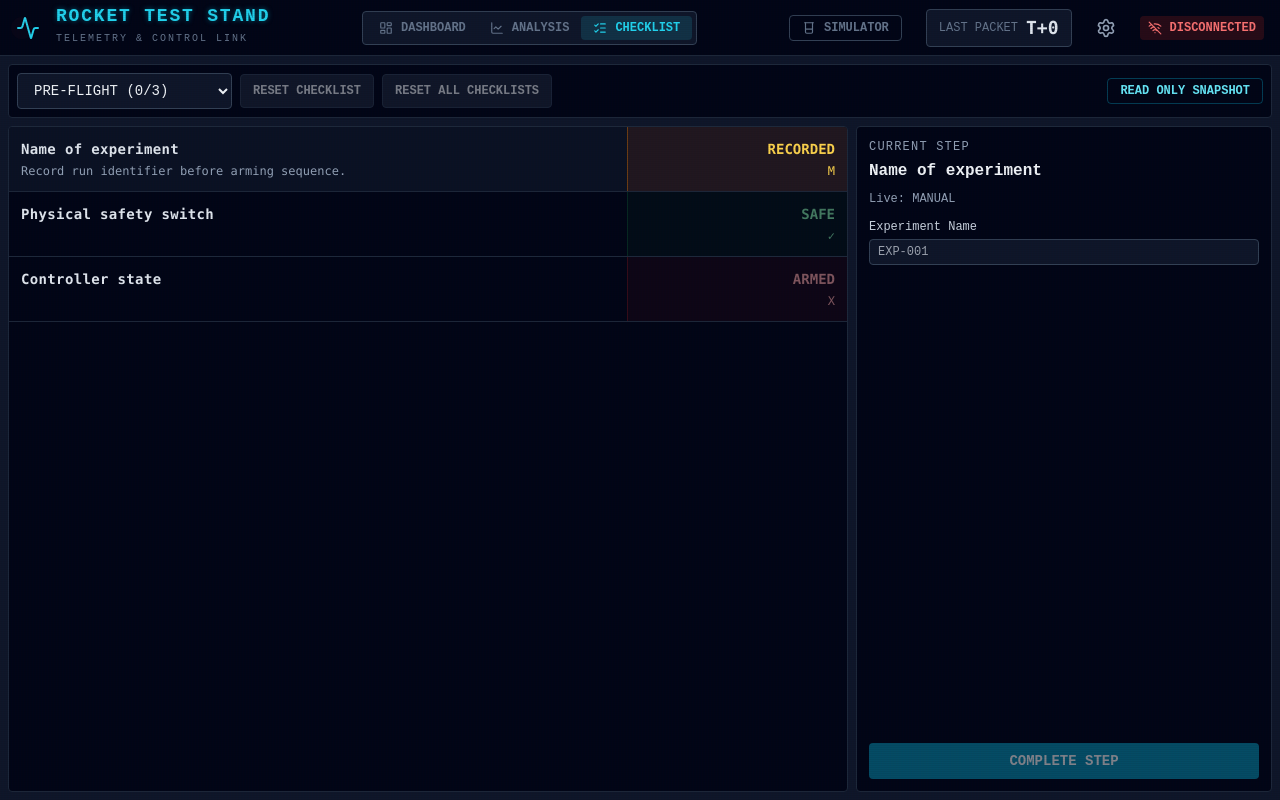
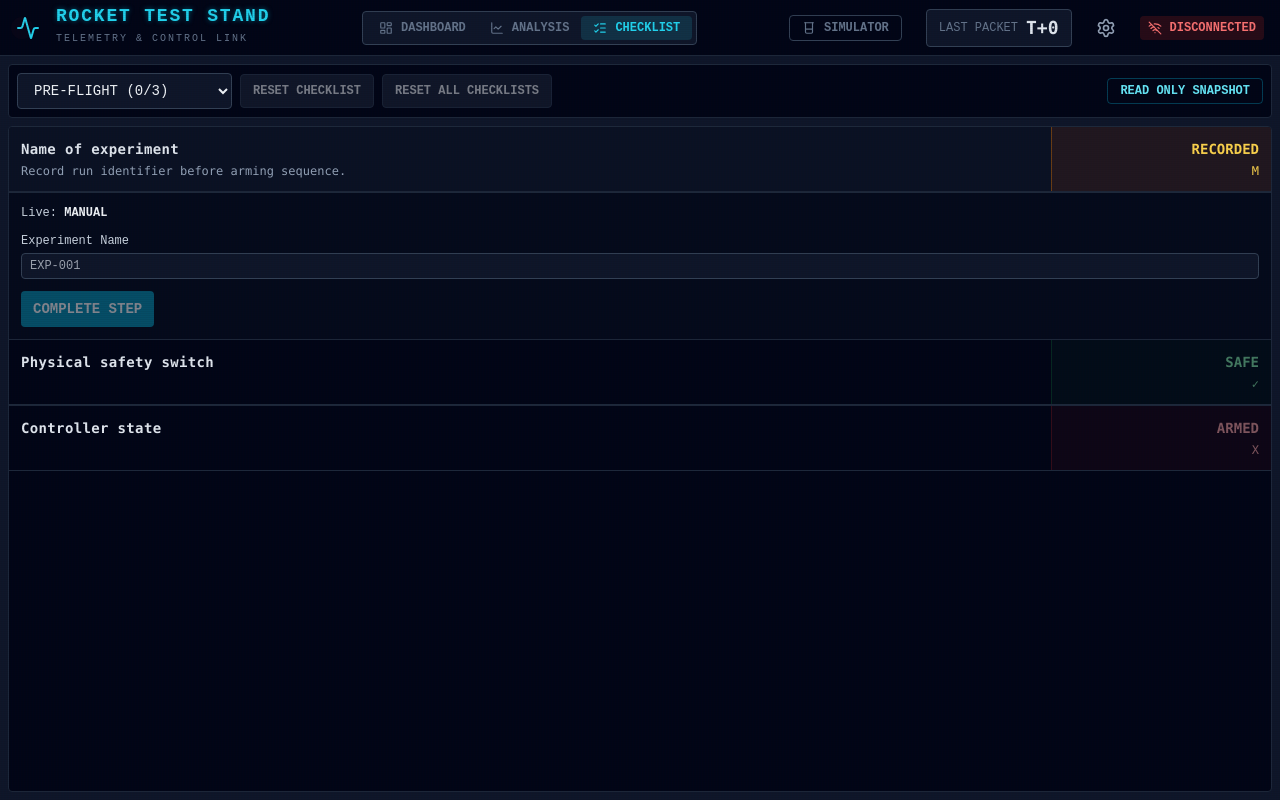
Before and after one commit to L0czek/rakieta, a React (Vite) app in the folder frontend/: page / in a window 1280 px wide. Both pictures are taken after a click on the button "CHECKLIST". Built offline with nearby package versions, Linux system fonts and the light colour scheme.

Commit message:
feat: inline current-step checklist controls

```diff
--- a/frontend/components/ChecklistView.tsx
+++ b/frontend/components/ChecklistView.tsx
@@ -1,4 +1,4 @@
-import React, { useMemo, useState } from 'react';
+import React, { useState } from 'react';
 
 import { ChecklistStepState, ChecklistSummary } from '@/hooks/useChecklistEngine';
 import { ChecklistMode, ChecklistContextValue } from '@/types/checklist';
@@ -50,11 +50,6 @@ export const ChecklistView: React.FC<ChecklistViewProps> = ({
 }) => {
   const [errorMessage, setErrorMessage] = useState<string | null>(null);
   const [isSubmitting, setIsSubmitting] = useState(false);
-
-  const activeContext = useMemo(() => {
-    if (!activeStep) return {};
-    return getStepContext(activeStep.point.id);
-  }, [activeStep, getStepContext]);
 
   const runAction = async (action: () => Promise<{ ok: boolean; error?: string }>): Promise<void> => {
     setIsSubmitting(true);
@@ -111,17 +106,18 @@ export const ChecklistView: React.FC<ChecklistViewProps> = ({
         </div>
       )}
 
-      <div className="grid grid-cols-12 gap-2 flex-1 min-h-0">
-        <div className="col-span-8 min-h-0 overflow-auto bg-slate-950 border border-slate-800 rounded">
+      <div className="flex-1 min-h-0 overflow-auto bg-slate-950 border border-slate-800 rounded">
           {stepStates.map((step) => {
             const status = getStatusView(step);
+            const inlineContext = getStepContext(step.point.id);
             const baseRowClass =
               'grid grid-cols-[1fr_220px] border-b border-slate-800 text-sm font-mono';
             const rowClass = step.isCurrent
               ? `${baseRowClass} bg-slate-900/70`
               : `${baseRowClass} bg-slate-950`;
             return (
-              <div key={step.point.id} className={rowClass}>
+              <div key={step.point.id} className="border-b border-slate-800 last:border-b-0">
+                <div className={rowClass}>
                   <div className="px-3 py-3 text-slate-200">
                     <div className="font-semibold tracking-wide">{step.point.callout}</div>
                     {step.point.note && <div className="text-xs text-slate-400 mt-1">{step.point.note}</div>}
@@ -135,55 +131,52 @@ export const ChecklistView: React.FC<ChecklistViewProps> = ({
                     <div className="text-xs mt-1">{status.symbol}</div>
                   </div>
                 </div>
-            );
-          })}
+                {step.isCurrent && (
+                  <div
+                    data-testid="inline-current-step-controls"
+                    className="px-3 py-3 border-t border-slate-800 bg-slate-900/30 flex flex-col gap-3"
+                  >
+                    <div className="text-xs text-slate-300">
+                      Live: <span className="font-semibold text-slate-100">{step.validation.displayValue}</span>
                     </div>
 
-        <div className="col-span-4 bg-slate-950 border border-slate-800 rounded p-3 flex flex-col gap-3">
-          {activeStep ? (
-            <>
-              <div>
-                <div className="text-xs uppercase tracking-widest text-slate-400">Current Step</div>
-                <div className="text-slate-100 font-semibold mt-1">{activeStep.point.callout}</div>
-                <div className="text-xs text-slate-400 mt-2">
-                  Live: {activeStep.validation.displayValue}
-                </div>
-              </div>
-
-              {(activeStep.point.contextFields ?? []).map((field) => (
+                    {(step.point.contextFields ?? []).map((field) => (
                       <label key={field.id} className="text-xs text-slate-300 flex flex-col gap-1">
                         {field.label}
                         <input
                           className="bg-slate-900 border border-slate-700 rounded px-2 py-1 text-slate-100"
                           type={field.type}
                           placeholder={field.placeholder}
-                    value={String(activeContext[field.id] ?? '')}
+                          value={String(inlineContext[field.id] ?? '')}
                           onChange={(event) => {
                             const raw = event.target.value;
-                      const value =
-                        field.type === 'number' && raw !== '' ? Number(raw) : raw;
-                      setStepContextField(activeStep.point.id, field.id, value);
+                            const value = field.type === 'number' && raw !== '' ? Number(raw) : raw;
+                            setStepContextField(step.point.id, field.id, value);
                           }}
                         />
                       </label>
                     ))}
 
                     <button
-                className="mt-auto px-3 py-2 rounded bg-cyan-600 text-white font-bold text-sm disabled:opacity-50"
+                      className="self-start px-3 py-2 rounded bg-cyan-600 text-white font-bold text-sm disabled:opacity-50"
                       disabled={
                         isReadOnly ||
                         isSubmitting ||
-                  (activeStep.validation.isAutoRule && !activeStep.validation.isValid)
+                        (step.validation.isAutoRule && !step.validation.isValid)
                       }
-                onClick={() => runAction(() => onCompleteCurrentStep(activeStep.index))}
+                      onClick={() => runAction(() => onCompleteCurrentStep(step.index))}
                     >
                       COMPLETE STEP
                     </button>
-            </>
-          ) : (
-            <div className="text-sm text-green-300 font-semibold">Checklist complete.</div>
+                  </div>
                 )}
               </div>
+            );
+          })}
+
+          {!activeStep && (
+            <div className="px-3 py-3 text-sm text-green-300 font-semibold">Checklist complete.</div>
+          )}
       </div>
     </div>
   );
```
Also changed, not shown: 1 other file (tests, documents, lock files or other folders). Lines whose indentation alone changed are shown as unchanged.
